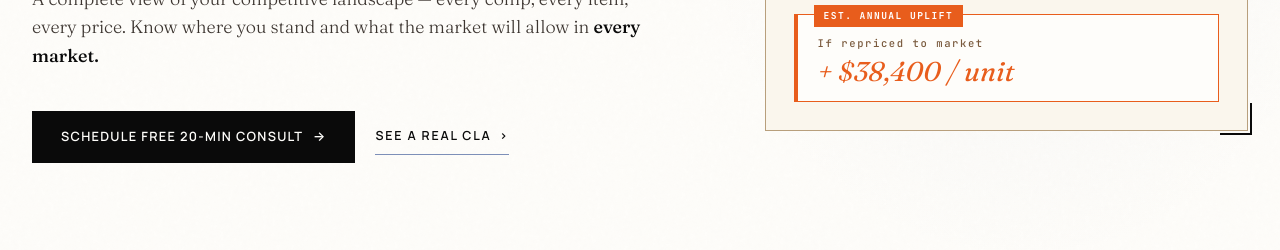
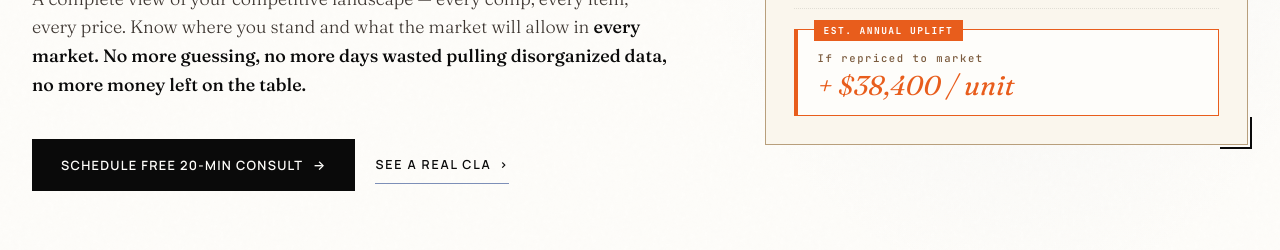
Before and after one commit to joshp205-maker/cla-website, an Astro site: page / in a window 1280 px wide. Shown: the part 550-800 px from the top of the page. Built offline with nearby package versions, Linux system fonts and the light colour scheme; Astro itself is replaced by a stand-in of ours.

Commit message:
Hero lead: add 'no more guessing / disorganized data / money on table' close

```diff
--- a/src/components/Hero.astro
+++ b/src/components/Hero.astro
@@ -26,6 +26,7 @@
       <p class="lead reveal d3">
         A complete view of your competitive landscape — every comp, every item, every price.
         Know where you stand and what the market will allow in <strong>every market.</strong>
+        <strong>No more guessing, no more days wasted pulling disorganized data, no more money left on the table.</strong>
       </p>
 
       <div class="ctas reveal d4">
```
